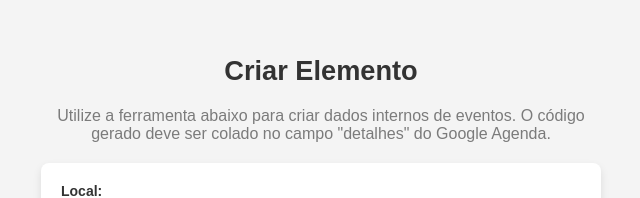
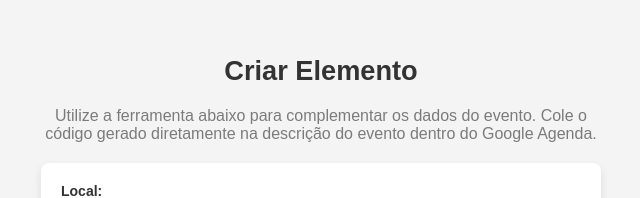
Before and after one commit to mwndl/eventos_elemento, a React (Create React App) app: page / in a window 1280 px wide. Shown: the part 132-330 px from the top of the page, without its empty margins (319-959 px from the left). Built offline with nearby package versions, Linux system fonts and the light colour scheme.

Commit message:
edição do texto de instrução

```diff
--- a/src/App.js
+++ b/src/App.js
@@ -7,7 +7,7 @@ function App() {
   return (
     <div className={styles.App}>
       <h1>Criar Elemento</h1>
-      <h2>Utilize a ferramenta abaixo para criar dados internos de eventos. O código gerado deve ser colado no campo "detalhes" do Google Agenda.</h2>
+      <h2>Utilize a ferramenta abaixo para complementar os dados do evento. Cole o código gerado diretamente na descrição do evento dentro do Google Agenda.</h2>
       <FormularioEvento />
     </div>
   );
```
